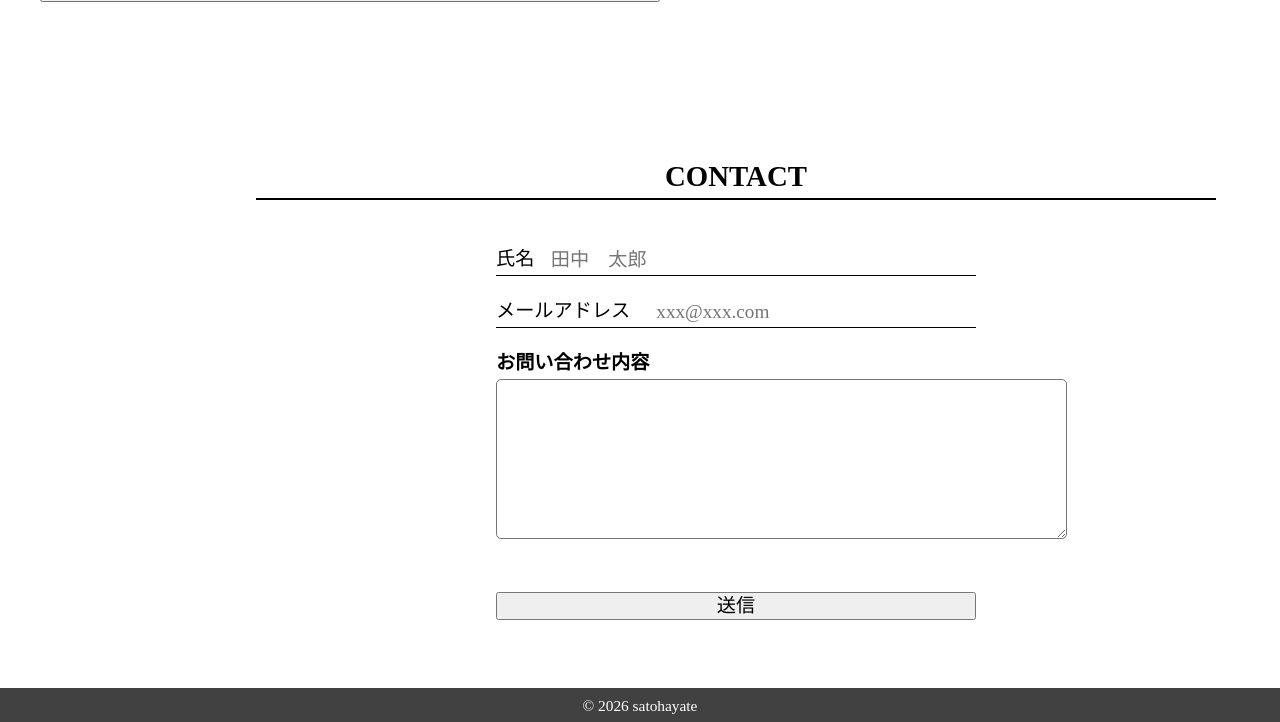
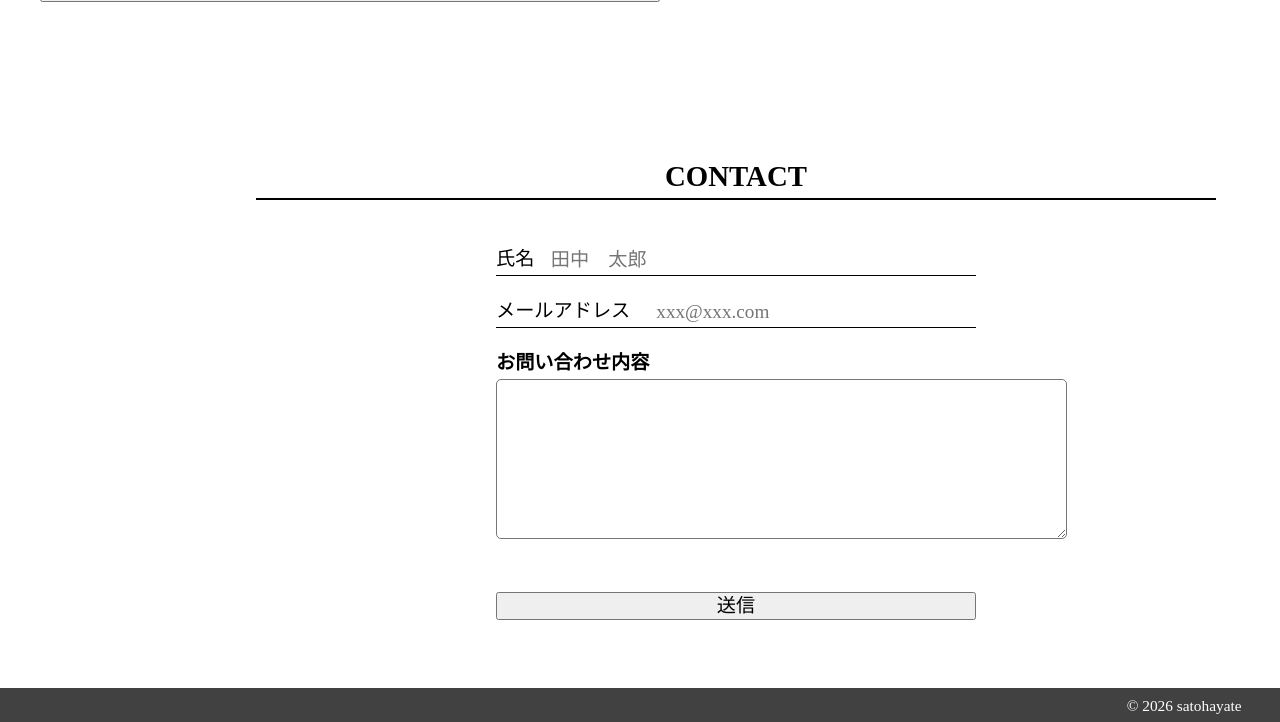
Before and after one commit to hsinu200612-crypto/portfolio, a plain HTML site: page index.html in a window 1280 px wide. Shown: the part 8860-9582 px from the top of the page. Drawn offline with Linux system fonts and the light colour scheme.

Commit message:
Update style.css

```diff
--- a/css/style.css
+++ b/css/style.css
@@ -247,9 +247,10 @@ footer{
     background-color: #000000be;
 }
 footer p{
-    text-align: center;
+    text-align: right;
     justify-content: center;
     margin: 0;
     padding: 0.5%;
+    padding-right: 3%;
     color: #fff;
 }
```
